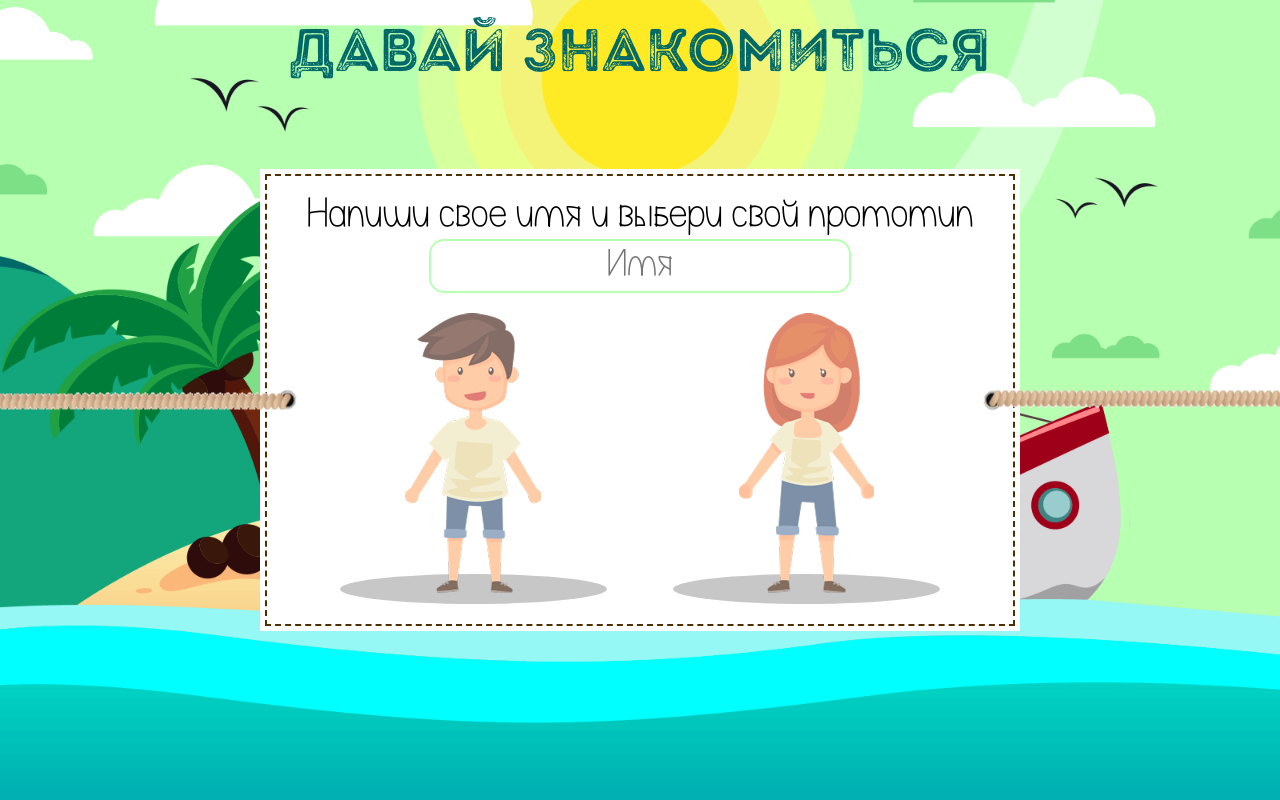
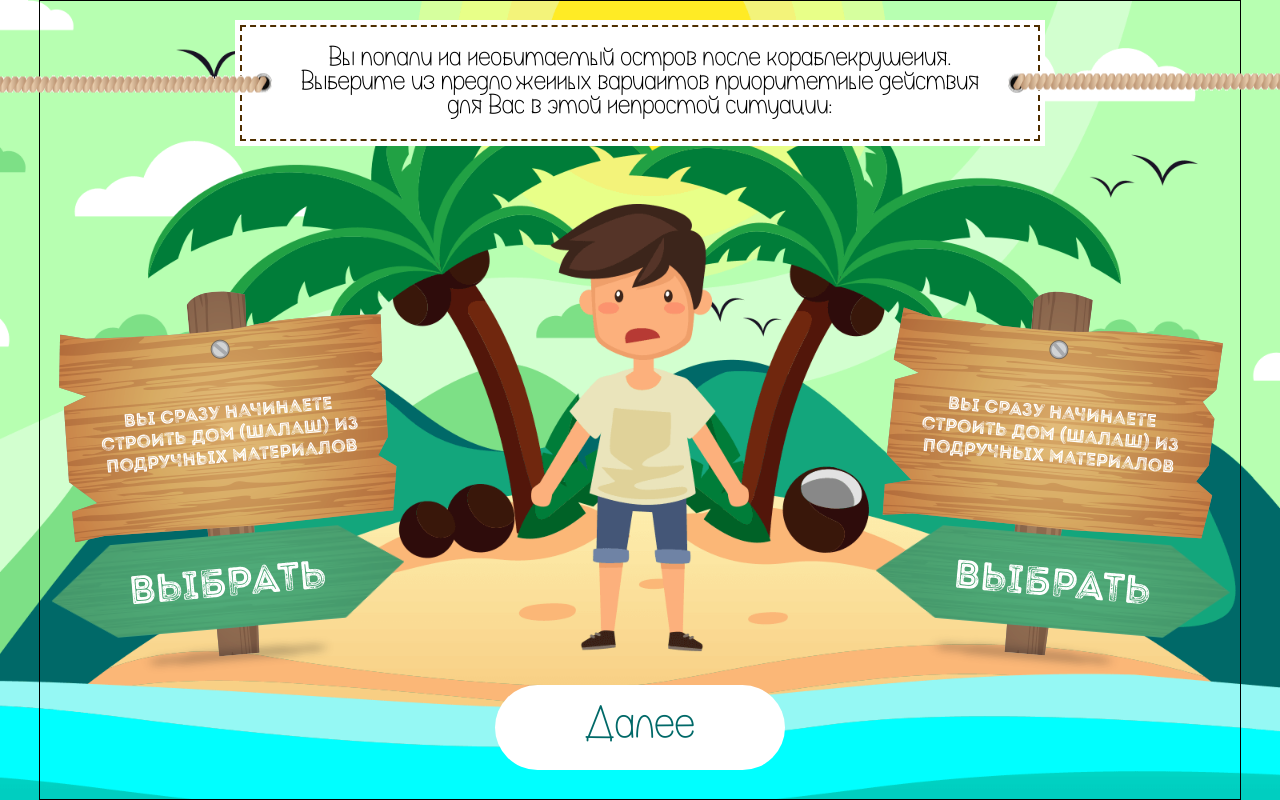
Before and after one commit to bodyarty/socionics-test-island, a React (Vite) app: page / in a window 1280 px wide. Built offline with nearby package versions, Linux system fonts and the light colour scheme.

Commit message:
Questions screen ready

```diff
--- a/src/App.tsx
+++ b/src/App.tsx
@@ -1,14 +1,14 @@
-import { useState } from 'react';
 import CreateUserMarkup from './CreateUserMarkup';
 import MainScreenMarkup from './MainScreenMarkup';
+import QuestionsMarkup from './QuestionsMarkup';
 
 function App() {
-    const [count, setCount] = useState(0);
 
     return (
-        <div className="app content-container">
+        <div className="app content-container character-man screen-question">
             {/* <MainScreenMarkup/> */}
-            <CreateUserMarkup/>
+            {/* <CreateUserMarkup/> */}
+            <QuestionsMarkup />
         </div>
     );
 }
--- /dev/null
+++ b/src/QuestionsMarkup.tsx
@@ -0,0 +1,52 @@
+import React from 'react';
+
+const QuestionsMarkup = () => {
+    return (
+        <>
+            <div className="app-header">
+                <div className="inscription">
+                    <div className="inscription-content">
+                        Вы попали на необитаемый остров после кораблекрушения.
+                        Выберите из предложенных вариантов приоритетные действия
+                        для Вас в этой непростой ситуации:
+                    </div>
+                </div>
+            </div>
+            <div className="app-body">
+                <form className='signs-wrapper'>
+                        <div className="sign left">
+                            <div className="sign-caption">
+                                Вы СРАЗУ начинаете строить дом (шалаш) из
+                                подручных материалов
+                            </div>
+                            <label className="sign-choice">
+                                <input
+                                    type="radio"
+                                    name="question"
+                                />
+                                <span className="sign-value"></span>
+                            </label>
+                        </div>
+                        <div className="sign right">
+                            <div className="sign-caption">
+                                Вы СРАЗУ начинаете строить дом (шалаш) из
+                                подручных материалов
+                            </div>
+                            <label className="sign-choice">
+                                <input
+                                    type="radio"
+                                    name="question"
+                                />
+                                <span className="sign-value"></span>
+                            </label>
+                        </div>
+                </form>
+            </div>
+            <div className="app-footer">
+                <button className="btn btn-primary">Далее</button>
+            </div>
+        </>
+    );
+};
+
+export default QuestionsMarkup;
--- a/src/assets/sass/core/_layout.scss
+++ b/src/assets/sass/core/_layout.scss
@@ -141,12 +141,21 @@ body {
     }
 
     .app-body {
+        border: 1px solid black;
+
         display: flex;
         flex-direction: column;
         align-items: center;
         justify-content: center;
         flex: 1 1 auto;
+        width: $tablet-landscape;
+
+        // RESPONSIVE - TABLET LANDSCAPE
+        @include for-size(tablet-landscape-low) {
+            width: $tablet-portrait;
+        }
     }
+
     .app-footer {
         position: absolute;
         flex: 0 0 auto;
--- a/src/assets/sass/index.scss
+++ b/src/assets/sass/index.scss
@@ -1,6 +1,8 @@
 @import 'core/_imports';
 
+// ------------------------------------------------------------------------- //
 // INSCRIPTION
+// ------------------------------------------------------------------------- //
 .inscription {
     position: relative;
     padding: 5px;
@@ -105,7 +107,9 @@ input[type='text'] {
     text-align: center;
 }
 
-// USER SETUP
+// ------------------------------------------------------------------------- //
+// USERS SETUP
+// ------------------------------------------------------------------------- //
 .user-setup {
     .inscription-title {
         margin: 0 0 20px;
@@ -164,3 +168,97 @@ input[type='text'] {
         }
     }
 }
+
+// ------------------------------------------------------------------------- //
+// SIGNS
+// ------------------------------------------------------------------------- //
+.signs-wrapper {
+    display: flex;
+    justify-content: space-between;
+    margin: 165px 0 0;
+    width: 100%;
+
+    .sign {
+        width: 375px;
+        height: 383px;
+        background: top center no-repeat;
+
+        &.left {
+            background-image: url('#{$get-path-to-images}/sign-left-bg.png');
+
+            .sign-caption,
+            .sign-choice {
+                transform: rotate(-5deg);
+            }
+        }
+
+        &.right {
+            background-image: url('#{$get-path-to-images}/sign-right-bg.png');
+
+            .sign-caption,
+            .sign-choice {
+                transform: rotate(5deg);
+            }
+        }
+
+        .sign-caption {
+            display: flex;
+            align-items: center;
+            margin: 0 auto 0;
+            padding: 65px 0 14px;
+            width: 75%;
+            height: 155px;
+            font-family: $font-accent;
+            font-size: em(18);
+            text-align: center;
+            color: $copy-color-primary-inverse;
+        }
+    }
+}
+
+// SWITCHING BUTTON
+.sign-choice {
+    position: relative;
+    display: flex;
+    justify-content: center;
+    margin: 10px 0 0;
+
+    input {
+        position: absolute;
+        width: 0;
+        height: 0;
+        opacity: 0;
+    }
+
+    .sign-value {
+        display: block;
+
+        &::after {
+            content: 'Выбрать';
+            display: flex;
+            align-items: center;
+            justify-content: center;
+            width: 355px;
+            height: 93px;
+            font-family: $font-accent;
+            font-size: em(40);
+            color: $white;
+            background-image: url('#{$get-path-to-images}/button-choose-bg.png');
+            background-position: center -10px;
+            text-transform: uppercase;
+        }
+
+        &:hover {
+            &::after {
+                background-position: center 781px;
+            }
+        }
+    }
+
+    input:checked ~ .sign-value {
+        &::after {
+            content: 'Выбрано';
+            background-position: center 781px;
+        }
+    }
+}
```
Also changed, not shown: src/assets/images/sign-left-bg.png (renamed from src/assets/images/sign-1.png), src/assets/images/sign-right-bg.png (renamed from src/assets/images/sign-2.png). Lines whose indentation alone changed are shown as unchanged.
